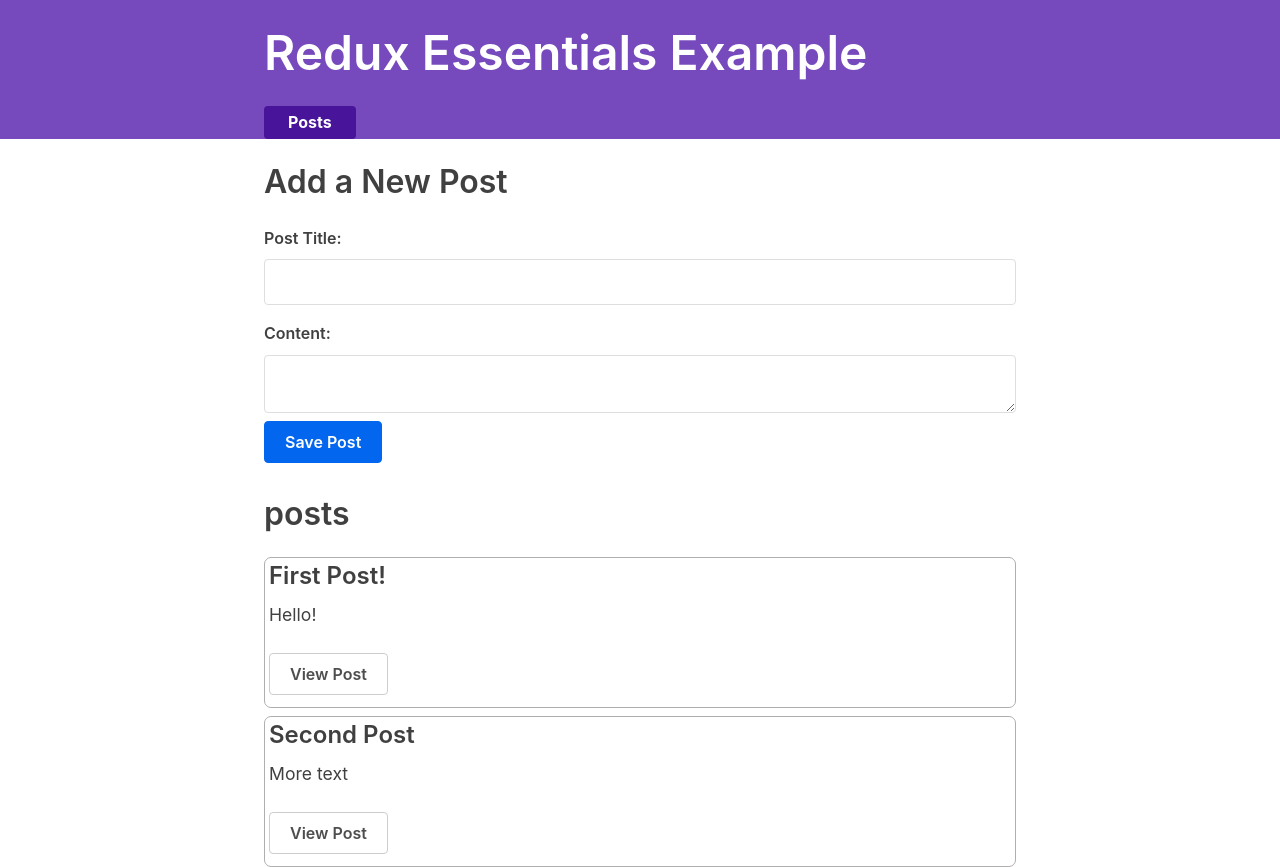
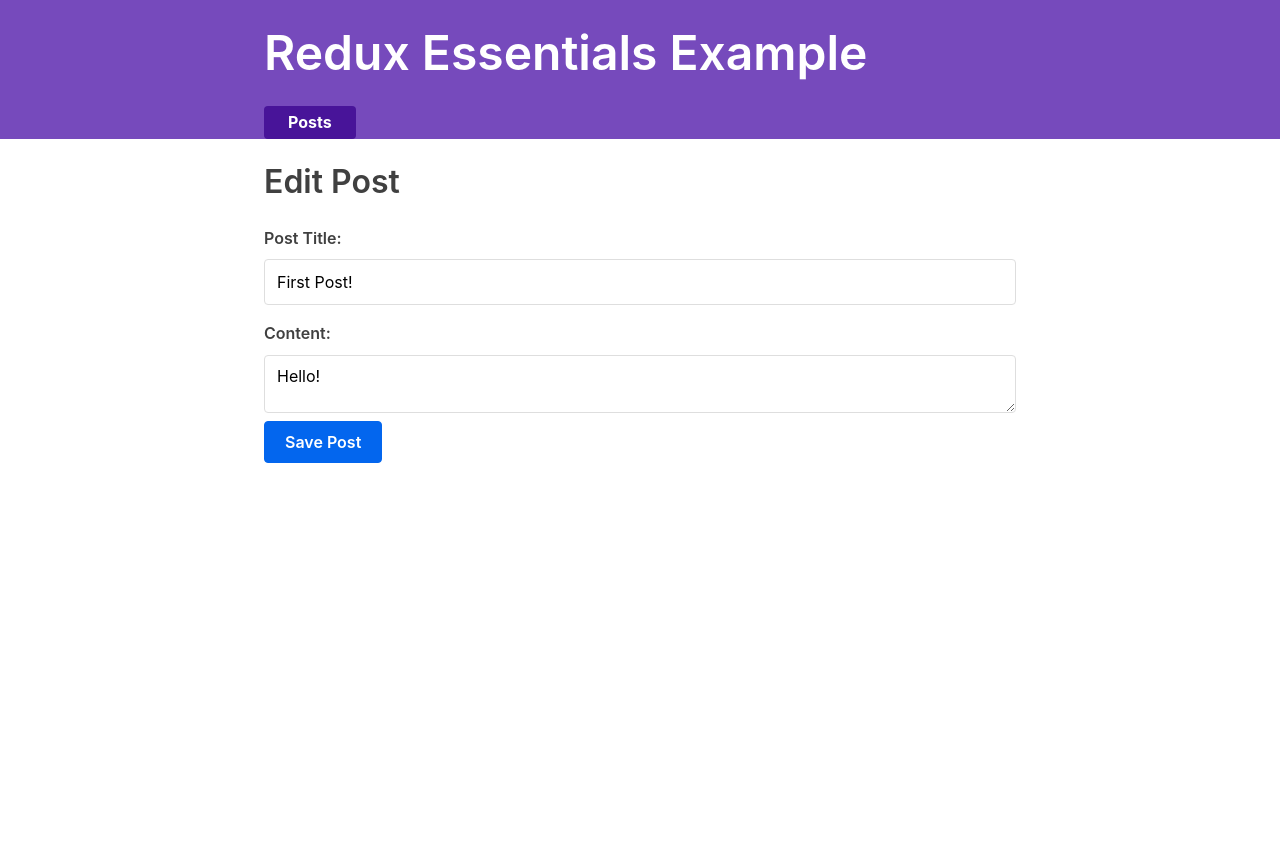
Before and after one commit to natank/redux-toolkit-demo-app, a React (Create React App) app: page /editPost/1 in a window 1280 px wide. Before the commit this address led to /. After the commit the page ends 800 px from the top, so only its background shows below. Built offline with nearby package versions, Linux system fonts and the light colour scheme; what miragejs, txtgen would draw is missing.

Commit message:
added users slice

```diff
--- a/src/App.js
+++ b/src/App.js
@@ -7,9 +7,10 @@ import {
 } from 'react-router-dom'
 
 import { Navbar } from './app/Navbar'
-import { AddPostForm } from './features/AddPostForm'
-import { PostsList } from './features/PostsList'
-import { SinglePostPage } from './features/SinglePostPage'
+import { AddPostForm } from './features/posts/AddPostForm'
+import { PostsList } from './features/posts/PostsList'
+import { SinglePostPage } from './features/posts/SinglePostPage'
+import { EditPostForm } from './features/posts/EditPostForm'
 
 function App() {
   return (
@@ -28,6 +29,7 @@ function App() {
             )}
           />
           <Route exact path="/posts/:postId" component={SinglePostPage} />
+          <Route exact path="/editPost/:postId" component={EditPostForm} />
           <Redirect to="/" />
         </Switch>
       </div>
--- a/src/app/store.js
+++ b/src/app/store.js
@@ -1,9 +1,11 @@
 import { configureStore } from '@reduxjs/toolkit'
 
-import postsReducer from '../features/postsSlice'
+import postsReducer from '../features/posts/postsSlice'
+import usersReducer from '../features/users/usersSlice'
 
 export default configureStore({
   reducer: {
     posts: postsReducer,
+    users: usersReducer
   },
 })
--- a/src/features/AddPostForm.js
+++ b/src/features/posts/AddPostForm.js
@@ -1,31 +1,44 @@
 import React, { useState } from 'react'
-import { useDispatch } from 'react-redux'
-import { nanoid } from '@reduxjs/toolkit'
+import { useDispatch , useSelector} from 'react-redux'
 
 import { postAdded } from './postsSlice'
 
 export const AddPostForm = () => {
   const [title, setTitle] = useState('')
   const [content, setContent] = useState('')
+  const [userId, setUserId] = useState('');
 
   const dispatch = useDispatch()
 
+  const users = useSelector(state=>state.users)
+
   const onTitleChanged = (e) => setTitle(e.target.value)
   const onContentChanged = (e) => setContent(e.target.value)
+  const onAuthorChanged = e => setUserId(e.target.value)
+
+
+  const canSave = Boolean(title) && Boolean(content) && Boolean(userId)
 
   const onSavePostClicked = () => {
-    if (title && content) {
+    if (canSave) {
       dispatch(
         postAdded({
-          id: nanoid(),
           title,
           content,
+          userId
         })
       )
       setTitle('')
       setContent('')
     }
   }
+
+  const usersOptions = users.map(user=>(
+    <option key={user.id} value={user.id}>
+      {user.name}
+    </option>
+  ))
+
 
   return (
     <section>
@@ -39,6 +52,11 @@ export const AddPostForm = () => {
           value={title}
           onChange={onTitleChanged}
         />
+        <label htmlFor = "postAuthor">Author:</label>
+        <select id="postAuthor" value={userId} onChange={onAuthorChanged}>
+          <option value=""></option>
+          {usersOptions}
+        </select>
         <label htmlFor="postContent">Content:</label>
         <textarea
           id="postContent"
@@ -46,7 +64,7 @@ export const AddPostForm = () => {
           value={content}
           onChange={onContentChanged}
         />
-        <button type="button" onClick={onSavePostClicked}>
+        <button type="button" onClick={onSavePostClicked} disabled={!canSave}>
           Save Post
         </button>
       </form>
--- /dev/null
+++ b/src/features/posts/EditPostForm.js
@@ -0,0 +1,52 @@
+import React, {useState} from 'react'
+import {useDispatch, useSelector} from 'react-redux'
+import {useHistory} from 'react-router-dom'
+
+import {postUpdated} from './postsSlice'
+
+export const EditPostForm = ({match}) =>{
+  const {postId} = match.params
+
+  const post = useSelector(state => state.posts.find(post=>post.id ===postId))
+
+  const [title, setTitle] = useState(post.title)
+  const [content, setContent] = useState(post.content)
+
+  const dispatch = useDispatch()
+  const history = useHistory()
+
+  const onTitleChanged = e => setTitle(e.target.value)
+  const onContentChanged = e => setContent(e.target.value)
+
+  const onSavePostClicked = () => {
+    if(title && content) {
+      dispatch(postUpdated({id: postId, title, content}))
+      history.push(`/posts/${postId}`)
+    }
+  }
+
+  return (
+    <section>
+      <h2>Edit Post</h2>
+      <form>
+        <label htmlFor="postTitle">Post Title:</label>
+        <input
+        type="text"
+        id="postTitle"
+        name="postTitle"
+        placeholder="What's on your mind?"
+        value={title}
+        onChange={onTitleChanged}
+        />
+        <label htmlFor="postContent">Content:</label>
+        <textarea
+          id="postContent"
+          name="postContent"
+          value={content}
+          onChange={onContentChanged}
+          />
+      </form>
+      <button type="button" onClick={onSavePostClicked}>Save Post</button>
+    </section>
+  )
+}
--- a/src/features/SinglePostPage.js
+++ b/src/features/posts/SinglePostPage.js
@@ -1,5 +1,6 @@
 import React from 'react'
 import { useSelector } from 'react-redux'
+import {Link} from 'react-router-dom'
 
 export const SinglePostPage = ({ match }) => {
   const { postId } = match.params
@@ -20,6 +21,7 @@ export const SinglePostPage = ({ match }) => {
       <article className="post">
         <h2>{post.title}</h2>
         <p className="post-content">{post.content}</p>
+        <Link to={`/editPost/${post.id}`} className="button">Edit Post</Link>
       </article>
     </section>
   )
--- /dev/null
+++ b/src/features/posts/postsSlice.js
@@ -0,0 +1,48 @@
+import { createSlice } from '@reduxjs/toolkit'
+import { nanoid } from '@reduxjs/toolkit'
+const initialState = [
+  { id: '1', title: 'First Post!', content: 'Hello!' },
+  { id: '2', title: 'Second Post', content: 'More text' },
+]
+
+const postsSlice = createSlice({
+  name: 'posts',
+  initialState,
+  reducers: {
+    postAdded:{
+      reducer(state, action) {
+        state.push(action.payload)
+      },
+    prepare({title, content, userId}){
+      return {
+        payload: {
+          id: nanoid(),
+          title,
+          content,
+          user: userId
+        }
+      }
+    }},
+    postUpdated:{
+      reducer(state, action){
+        const {id, title, content} = action.payload
+        const existingPost = state.find(post=>post.id === id)
+        if(existingPost) {
+          existingPost.title = title;
+          existingPost.content = content
+        }
+      },
+      prepare({id, title, content}){
+        return {
+          payload: {
+            id, title, content
+          }
+        }
+      }
+    }
+  }
+})
+
+export const { postAdded, postUpdated } = postsSlice.actions
+
+export default postsSlice.reducer
--- a/src/features/postsSlice.js
+++ /dev/null
@@ -1,20 +0,0 @@
-import { createSlice } from '@reduxjs/toolkit'
-
-const initialState = [
-  { id: '1', title: 'First Post!', content: 'Hello!' },
-  { id: '2', title: 'Second Post', content: 'More text' },
-]
-
-const postsSlice = createSlice({
-  name: 'posts',
-  initialState,
-  reducers: {
-    postAdded(state, action) {
-      state.push(action.payload)
-    },
-  },
-})
-
-export const { postAdded } = postsSlice.actions
-
-export default postsSlice.reducer
--- /dev/null
+++ b/src/features/users/usersSlice.js
@@ -0,0 +1,17 @@
+import {createSlice} from '@reduxjs/toolkit'
+
+const initialState = [
+  {id: '0', name: 'Tianna Jenkins'},
+  {id: '1', name: 'Kevin Grant'},
+  {id: '2', name: 'Madison Price'},
+]
+
+const usersSlice = createSlice({
+  name: 'users',
+  initialState,
+  reducers:{
+
+  }
+})
+
+export default usersSlice.reducer
```
Also changed, not shown: src/features/posts/PostsList.js (renamed from src/features/PostsList.js).
